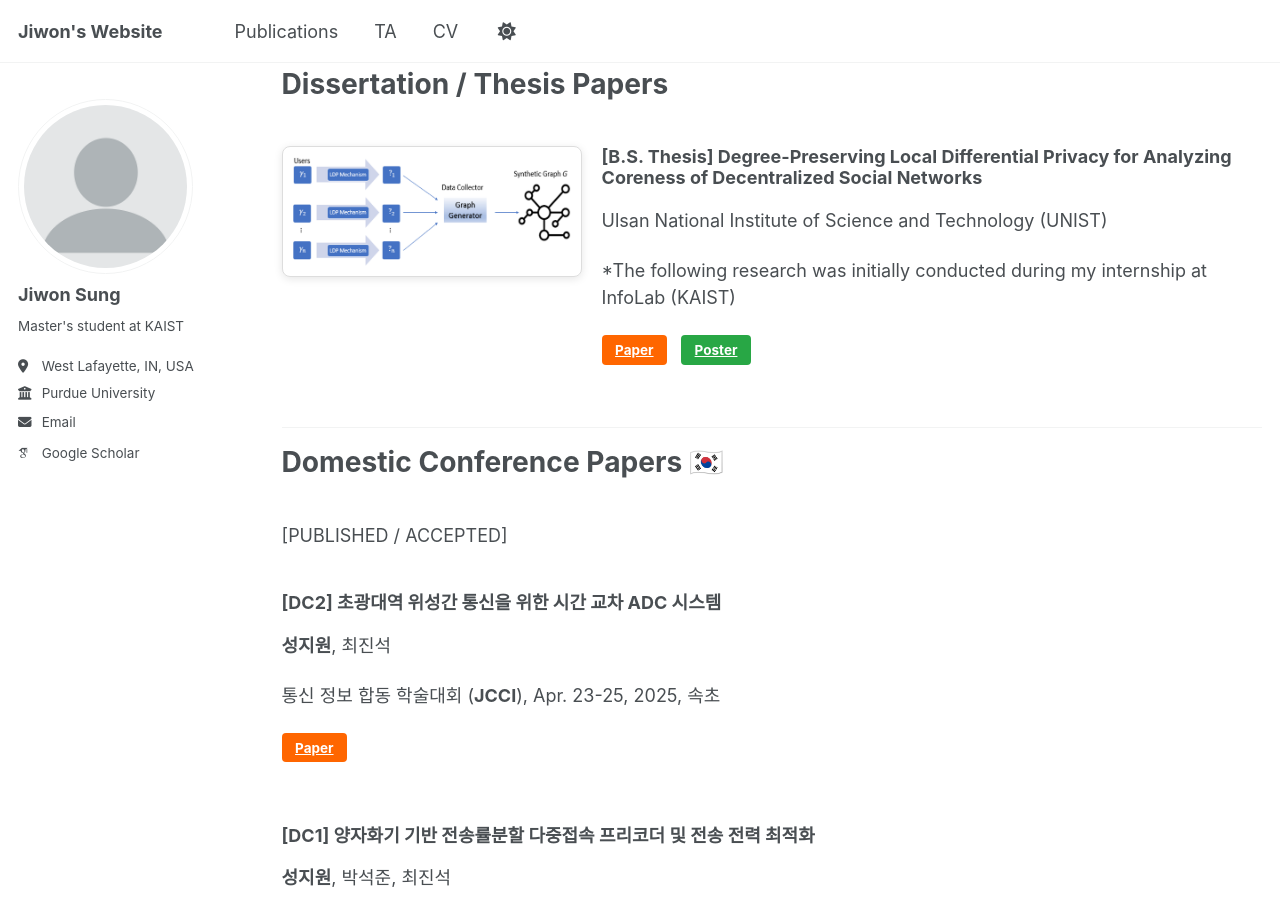
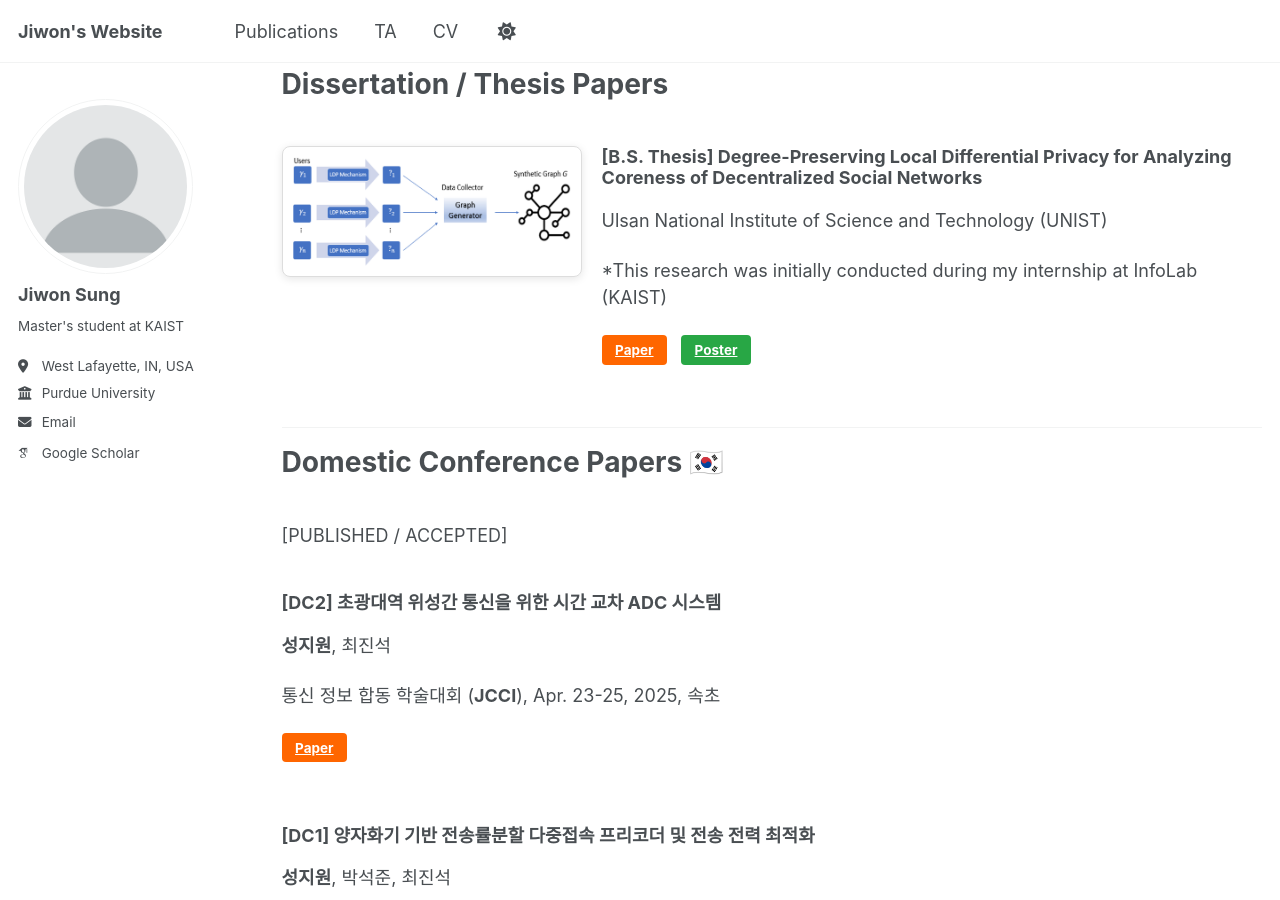
Before and after one commit to sunione/sunione.github.io, a Jekyll site: the page built from _pages/publications.md, in a window 1280 px wide and 900 px high, scrolled down 1476 px. Built offline with Jekyll 4.4.1, drawn with Linux system fonts in a browser that asks for light colours; some web fonts are replaced.

Commit message:
publications.md

```diff
--- a/_pages/publications.md
+++ b/_pages/publications.md
@@ -122,7 +122,7 @@ Dissertation / Thesis Papers
   <div>
     <h3 style="margin-top: 0;"> [B.S. Thesis] Degree-Preserving Local Differential Privacy for Analyzing Coreness of Decentralized Social Networks </h3>
     <p> Ulsan National Institute of Science and Technology (UNIST) </p>
-    <p> *The following research was initially conducted during my internship at InfoLab (KAIST) </p>
+    <p> *This research was initially conducted during my internship at InfoLab (KAIST) </p>
     <p>
       <a href="/files/UNIST_thesis.pdf" class="btn btn--pdf btn--small">Paper</a>
       <a href="/files/UNIST_thesis_poster.pdf" class="btn btn--slides btn--small">Poster</a>
```
